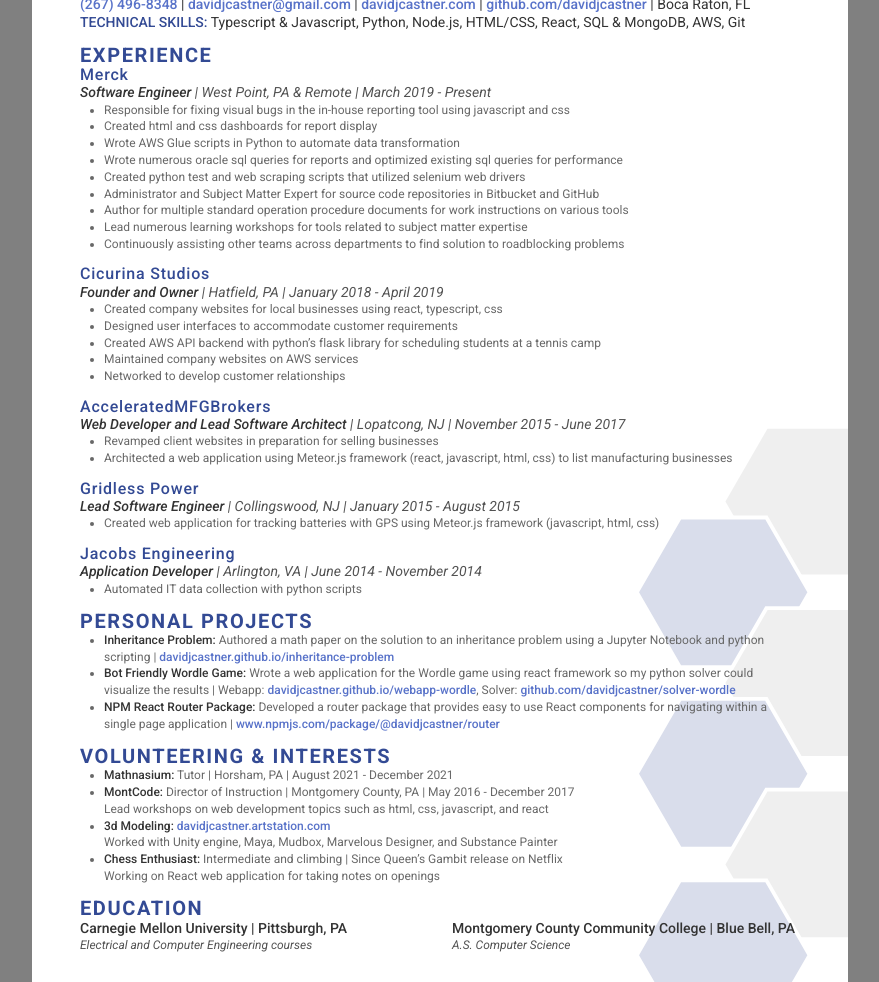
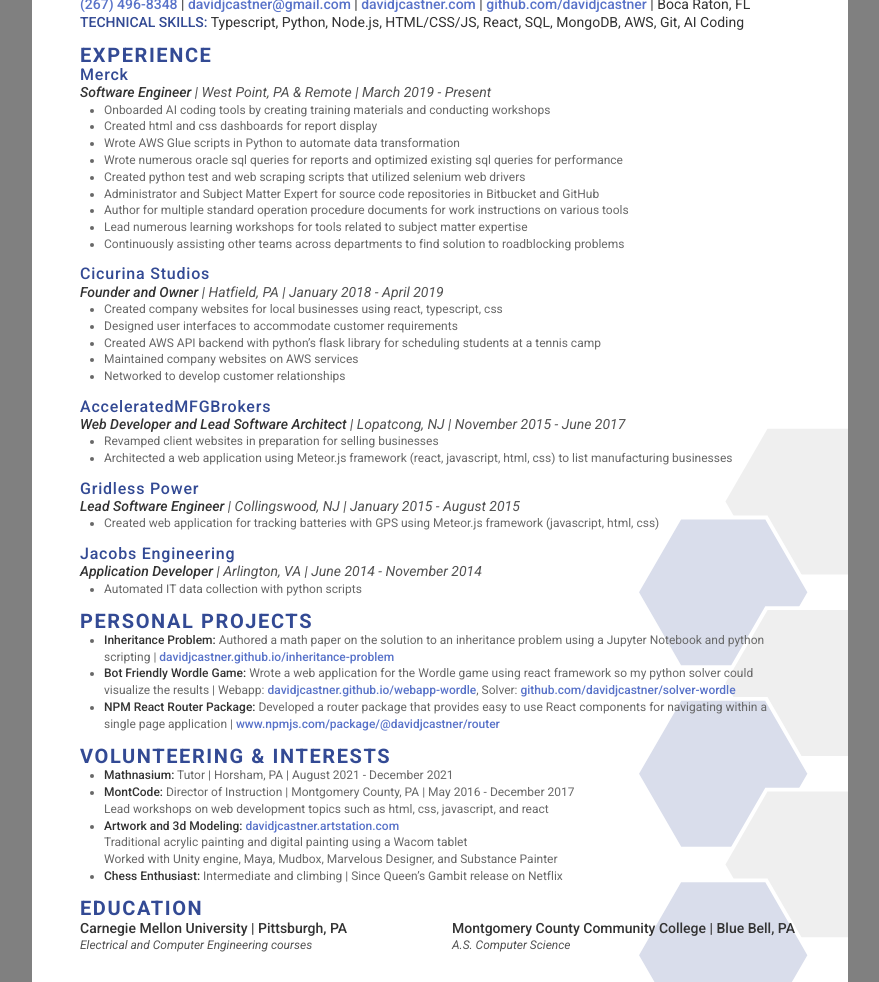
Before and after one commit to davidjcastner/resume, a plain HTML site: page index.html in a window 1280 px wide. Shown: the part 74-1056 px from the top of the page, without its empty margins (200-1079 px from the left). Drawn offline with Linux system fonts and the light colour scheme.

Commit message:
update and format resume

```diff
--- a/index.html
+++ b/index.html
@@ -15,14 +15,14 @@
     <div class="resume-background">
       <!-- background for resume -->
       <svg class="bg-design" viewbox="0 0 850 1100">
-          <polygon points="900.0,599.56 855.0,677.5 765.0,677.5 720.0,599.56 765.0,521.62 855.0,521.62"
-            class="hexagon-0"></polygon>
-          <polygon points="810.0,694.06 765.0,772.0 675.0,772.0 630.0,694.06 675.0,616.12 765.0,616.12"
-            class="hexagon-1"></polygon>
-          <polygon points="900.0,788.56 855.0,866.5 765.0,866.5 720.0,788.56 765.0,710.62 855.0,710.62"
-            class="hexagon-0"></polygon>
-          <polygon points="810.0,883.06 765.0,961.0 675.0,961.0 630.0,883.06 675.0,805.12 765.0,805.12"
-            class="hexagon-1"></polygon>
+        <polygon points="900.0,599.56 855.0,677.5 765.0,677.5 720.0,599.56 765.0,521.62 855.0,521.62" class="hexagon-0">
+        </polygon>
+        <polygon points="810.0,694.06 765.0,772.0 675.0,772.0 630.0,694.06 675.0,616.12 765.0,616.12" class="hexagon-1">
+        </polygon>
+        <polygon points="900.0,788.56 855.0,866.5 765.0,866.5 720.0,788.56 765.0,710.62 855.0,710.62" class="hexagon-0">
+        </polygon>
+        <polygon points="810.0,883.06 765.0,961.0 675.0,961.0 630.0,883.06 675.0,805.12 765.0,805.12" class="hexagon-1">
+        </polygon>
         <polygon points="900.0,977.56 855.0,1055.5 765.0,1055.5 720.0,977.56 765.0,899.62 855.0,899.62"
           class="hexagon-0"></polygon>
         <polygon points="810.0,1072.06 765.0,1150.0 675.0,1150.0 630.0,1072.06 675.0,994.12 765.0,994.12"
@@ -59,14 +59,16 @@
         <div class="section-row">
           <p>
             <span id="technical-skills">Technical Skills:</span>
-              Typescript &amp; Javascript,
+            Typescript,
             Python,
             Node.js,
-              HTML/CSS,
+            HTML/CSS/JS,
             React,
-              SQL &amp; MongoDB,
+            SQL,
+            MongoDB,
             AWS,
-              Git
+            Git,
+            AI Coding
           </p>
         </div>
       </section>
@@ -86,11 +88,10 @@
         </div>
         <div class="section-row">
           <ul>
-              <li>Responsible for fixing visual bugs in the in-house reporting tool using javascript and css</li>
+            <li>Onboarded AI coding tools by creating training materials and conducting workshops</li>
             <li>Created html and css dashboards for report display</li>
             <li>Wrote AWS Glue scripts in Python to automate data transformation</li>
-              <li>Wrote numerous oracle sql queries for reports and optimized existing sql queries for performance
-              </li>
+            <li>Wrote numerous oracle sql queries for reports and optimized existing sql queries for performance</li>
             <li>Created python test and web scraping scripts that utilized selenium web drivers</li>
             <li>Administrator and Subject Matter Expert for source code repositories in Bitbucket and GitHub</li>
             <li>Author for multiple standard operation procedure documents for work instructions on various tools
@@ -222,15 +223,16 @@
               <br />
               Lead workshops on web development topics such as html, css, javascript, and react
             </li>
-              <li><span class="position-title">3d Modeling:</span> <a href="https://davidjcastner.artstation.com/"
-                  target="_blank" rel="noopener noreferrer">davidjcastner.artstation.com</a>
+            <li><span class="position-title">Artwork and 3d Modeling:</span> <a
+                href="https://davidjcastner.artstation.com/" target="_blank"
+                rel="noopener noreferrer">davidjcastner.artstation.com</a>
+              <br />
+              Traditional acrylic painting and digital painting using a Wacom tablet
               <br />
               Worked with Unity engine, Maya, Mudbox, Marvelous Designer, and Substance Painter
             </li>
             <li><span class="position-title">Chess Enthusiast:</span> Intermediate and climbing | Since Queen’s Gambit
               release on Netflix
-                <br />
-                Working on React web application for taking notes on openings
             </li>
           </ul>
         </div>
```
Lines whose indentation alone changed are shown as unchanged.
